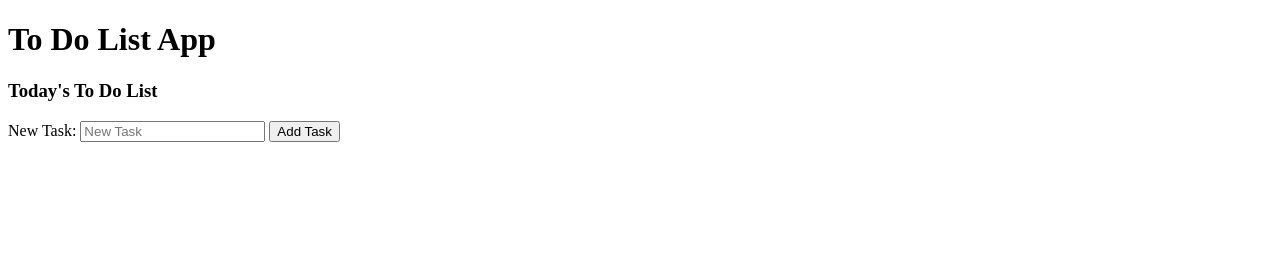
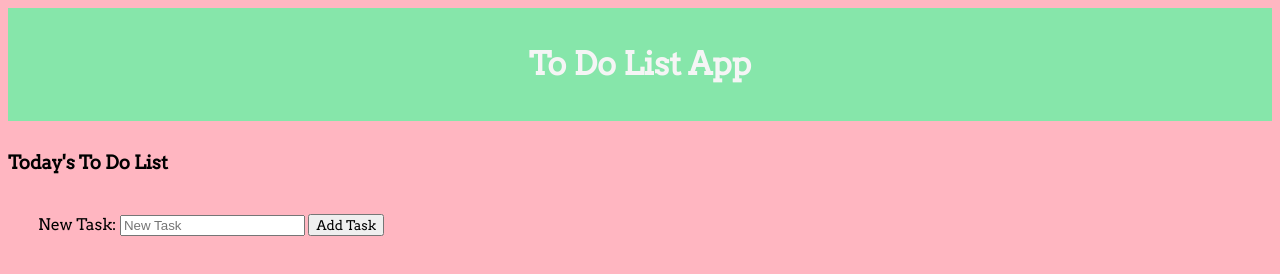
Before and after one commit to atculpepper/weekend-sql-to-do-list-master, a website: page public/index.html in a window 1280 px wide. Drawn offline with Linux system fonts and the light colour scheme; no server answers.

Commit message:
added some styles in stylesheet

```diff
--- a/public/index.html
+++ b/public/index.html
@@ -6,6 +6,9 @@
     <title>SQL to Do list</title>
     <script src="/vendors/jquery.min.js" type="text/javascript"></script>
     <script src="/scripts/client.js" type="text/javascript"></script>
+    <link rel="stylesheet" href="/styles/styles.css"/>
+    <link href="https://fonts.googleapis.com/css2?family=Arvo&display=swap" rel="stylesheet">
+
   </head>
   <body>
     <header class = "appBar">
--- a/public/scripts/client.js
+++ b/public/scripts/client.js
@@ -36,7 +36,7 @@ function updateComplete() {
   console.log("you clicked to update");
   //define a constant for the task ID
   const taskID = $(this).parent().data("id"); //"this" is the button on the parent div that is on the DOM from page load
-  console.log(taskID); //should log out the ID on "this" parent element of the button child you click
+  console.log(taskID + this); //should log out the ID on "this" parent element of the button child you click
 
   //need to transfer over to server
   $.ajax({
@@ -119,7 +119,7 @@ function render(taskList) {
     $(".appendedTasks").append(`
 
     <li data-id = ${taskItem.id} class="task_item">
-    ${taskItem.task_name} ${taskItem.completed}
+    ${taskItem.task_name}
     <button class="js-completeTask-btn btn btn_fullWidth" id="complete_task">Complete Task</button>
 <button class="js-deleteTask-btn btn btn_fullWidth" id="delete_task">Delete Task</button>
     </li>
--- a/public/styles/styles.css
+++ b/public/styles/styles.css
@@ -1,3 +1,38 @@
+.appBar {
+  margin: 0 0 30px;
+  padding: 15px 20px;
+  background-color: #86e6aa;
+  color: #f5f5f5;
+  text-align: center;
+}
+
+body {
+  height: 100%;
+  background-color: lightpink;
+  font-family: "Arvo", serif;
+}
+
 .completed {
   background-color: aquamarine;
 }
+
+.js-TODO-input-form {
+  border: 1rem;
+  padding: 20px 30px;
+}
+
+.appendedTasks {
+  border: 1rem;
+  padding: 20px;
+  box-sizing: border-box;
+}
+
+.task_item {
+  border: 2px;
+  padding: 5px;
+}
+
+.btn {
+  box-sizing: border-box;
+  font-family: "Arvo", serif;
+}
```
Also changed, not shown: server/routes/todo.router.js (+6 -2 lines).
